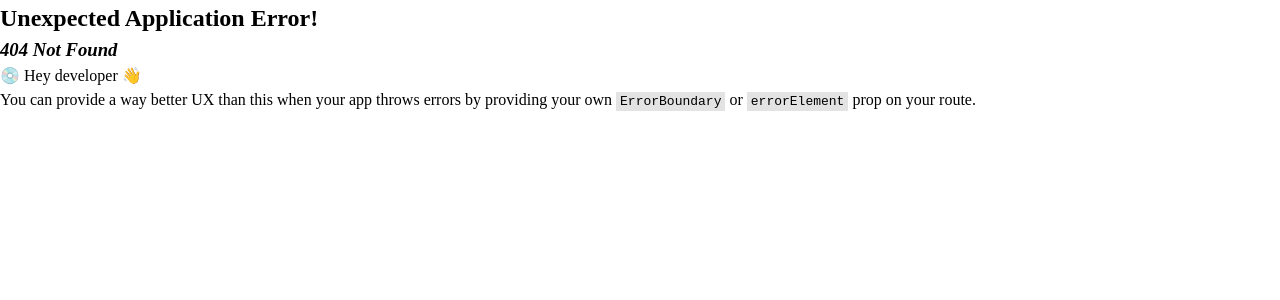
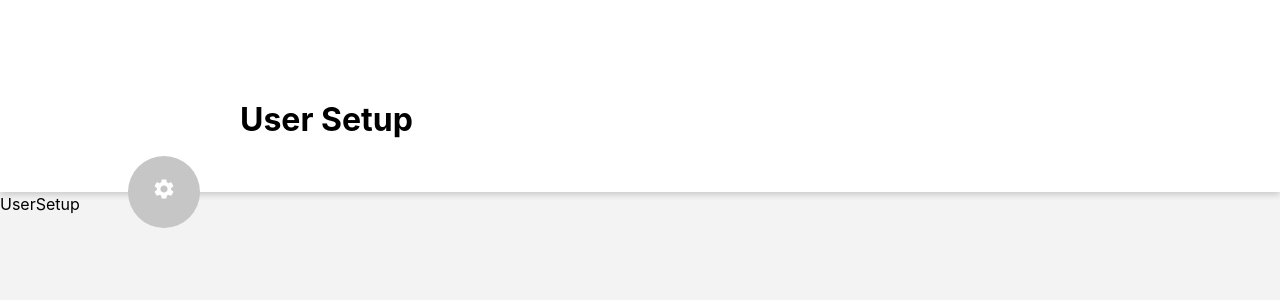
Before and after one commit to teodorazhelyazkova/user-management-tool, a React (Vite) app: page /user-setup/1 in a window 1280 px wide. Before the commit this address had no page. Shown: the top 300 px of the page. Built offline with nearby package versions, Linux system fonts and the light colour scheme.

Commit message:
fix url paths

```diff
--- a/src/App.tsx
+++ b/src/App.tsx
@@ -5,7 +5,7 @@ import {
   createBrowserRouter,
   createRoutesFromElements,
 } from 'react-router-dom';
-import { DASHBOARD_PATH, USER_SETUP_PATH } from './constants/paths';
+import { DASHBOARD_PATH, USER_SETUP_DETAILS_PATH } from './constants/paths';
 import { RootLayout } from './pages/root-layout/RootLayout';
 import { UserSetup } from './pages/user-setup/UserSetup';
 import { Dashboard } from './pages/dashboard/Dashboard';
@@ -14,7 +14,7 @@ import { DataProvider } from './AppContext';
 const routesConfig = createRoutesFromElements(
   <Route path={DASHBOARD_PATH} element={<RootLayout />}>
     <Route index element={<Dashboard />} />
-    <Route path={USER_SETUP_PATH} element={<UserSetup />} />
+    <Route path={USER_SETUP_DETAILS_PATH} element={<UserSetup />} />
   </Route>
 );
 
--- a/src/constants/paths.ts
+++ b/src/constants/paths.ts
@@ -1,2 +1,3 @@
 export const DASHBOARD_PATH = '/';
 export const USER_SETUP_PATH = '/user-setup';
+export const USER_SETUP_DETAILS_PATH = '/user-setup/:id';
```
